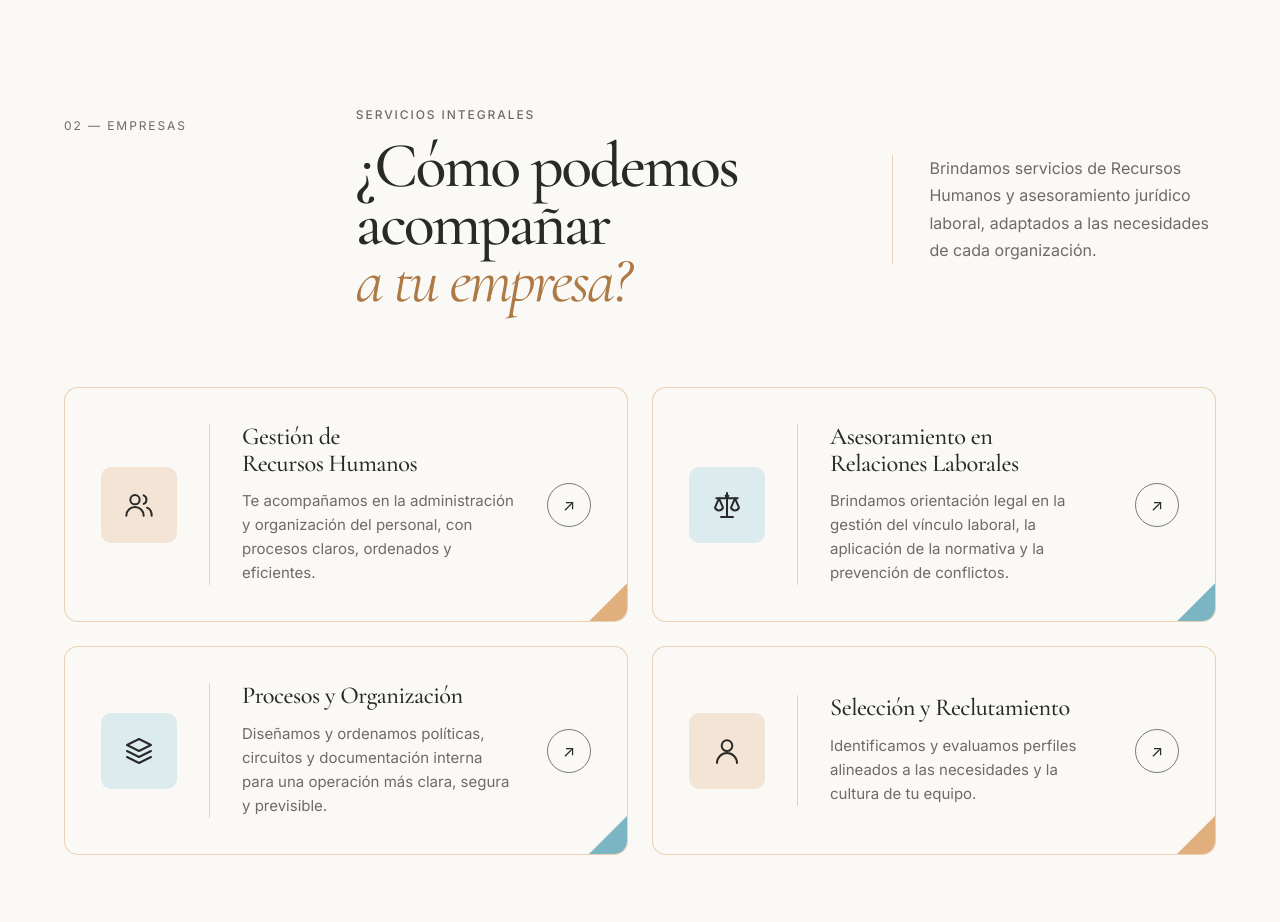
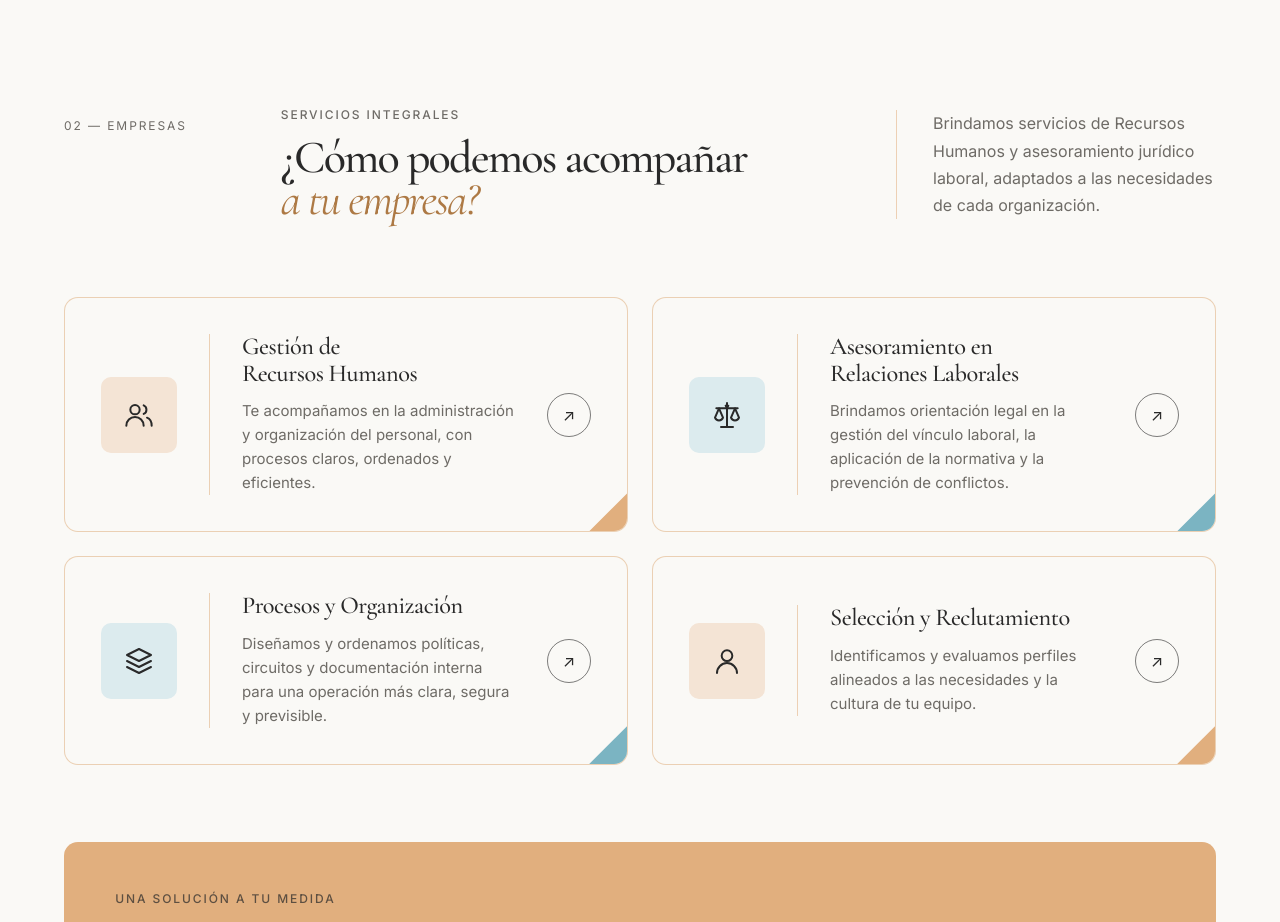
Before and after one commit to colomarina/legales-y-humanos, a React (Vite) app: page / in a window 1280 px wide. Shown: the part 2920-3842 px from the top of the page. Built offline with nearby package versions, Linux system fonts and the light colour scheme.

Commit message:
Ajustar el encabezado de Empresas a dos lineas
El titulo sin cortes mide unas 11.6 veces su cuerpo y la columna no le alcanzaba entre 1280 y 1440. La variante aside angosta la columna de numeracion y la del texto lateral, y baja el cuerpo del titulo.

```diff
--- a/src/components/layout/SectionIntro.css
+++ b/src/components/layout/SectionIntro.css
@@ -57,13 +57,18 @@
 
 .section-intro--aside .section-intro__body {
   display: grid;
-  grid-template-columns: minmax(0, 1.5fr) minmax(0, 1fr);
+  grid-template-columns: minmax(0, 1fr) minmax(0, 20rem);
   gap: clamp(var(--lh-space-lg), 4vw, var(--lh-space-xl));
   align-items: center;
 }
 
+.section-intro--aside {
+  grid-template-columns: minmax(140px, 0.25fr) 1.75fr;
+}
+
 .section-intro--aside .section-intro__title {
   max-width: none;
+  font-size: clamp(2.25rem, 3.6vw, 3.5rem);
 }
 
 .section-intro--aside .section-intro__lead {
```
